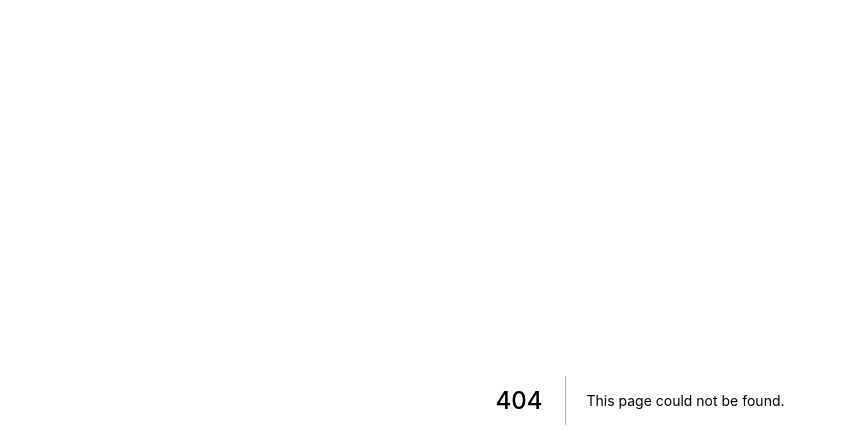
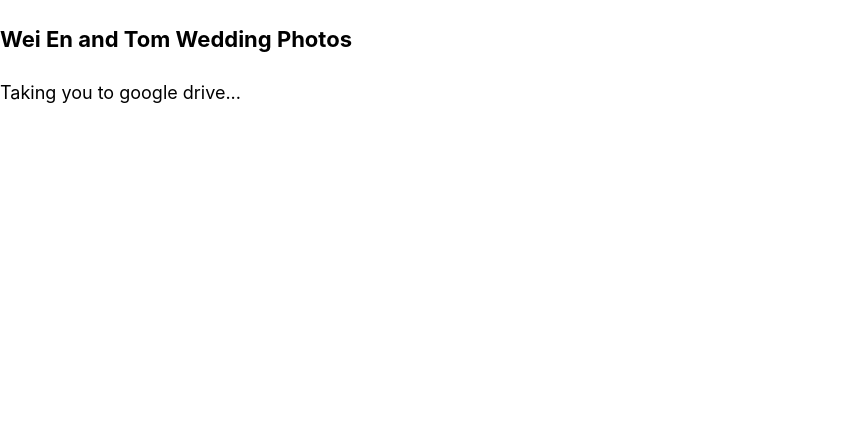
Before and after one commit to tjperr/website, a Next.js app: page /photos in a window 1280 px wide. Before the commit this address had no page. Shown: the top 448 px of the page, without its empty margins (0-846 px from the left). Built offline with nearby package versions, Linux system fonts and the light colour scheme.

Commit message:
add photo redirect page

```diff
--- /dev/null
+++ b/pages/photos.js
@@ -0,0 +1,19 @@
+import Layout, { siteTitle } from "../components/layout";
+
+import Head from "next/head";
+import utilStyles from "../styles/utils.module.css";
+
+export default function Home() {
+  return (
+<html>
+   <head>
+      <title>Wei En and Tom Wedding Photos</title>
+      <meta httpEquiv = "refresh" content = "3; url = https://drive.google.com/drive/folders/1oNL7jpUGZhmIqdgtJ-CK07U7dXTJnkyl?usp=sharing" />
+   </head>
+   <body>
+   <h3>Wei En and Tom Wedding Photos</h3>
+      <p>Taking you to google drive...</p>
+   </body>
+</html>
+  );
+}
```
